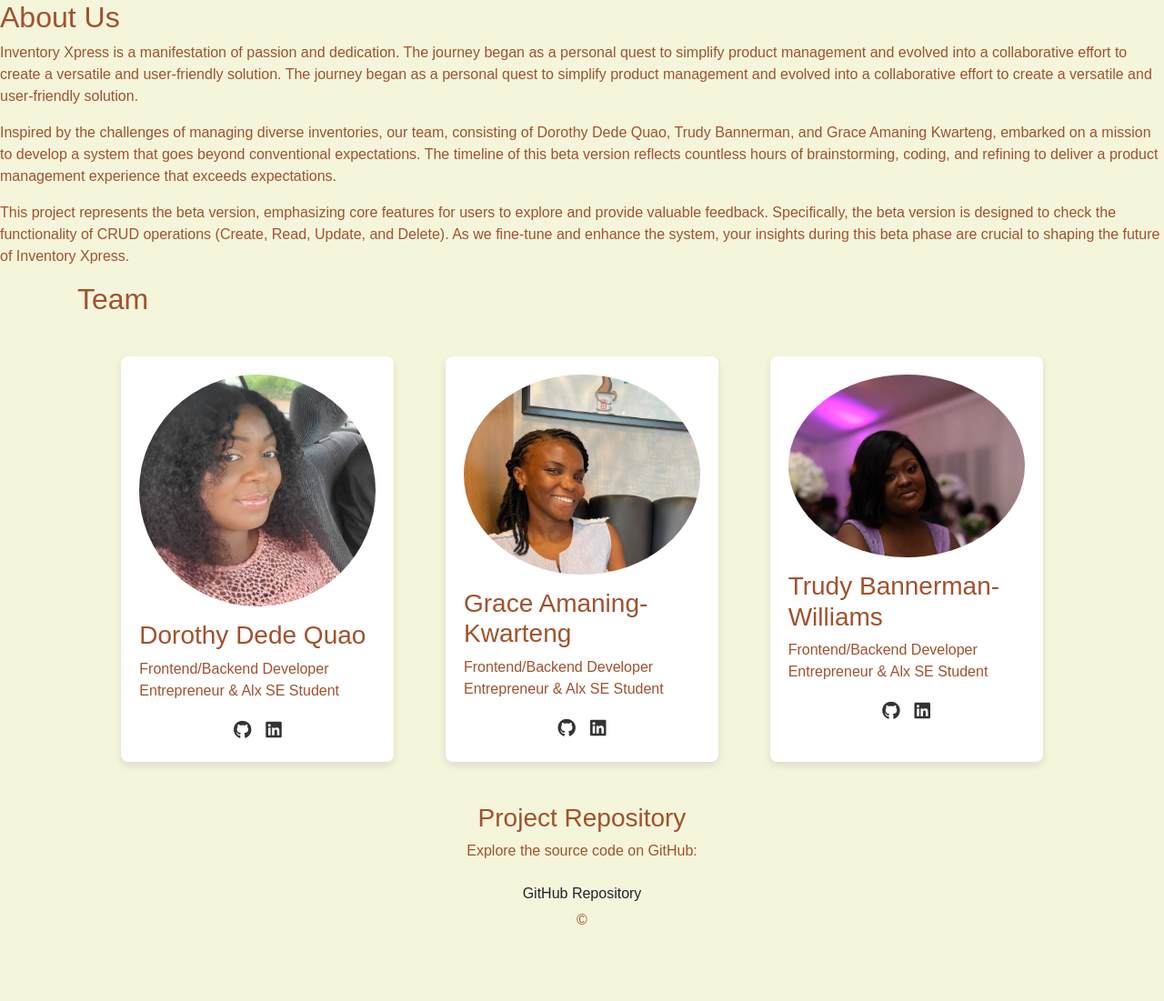
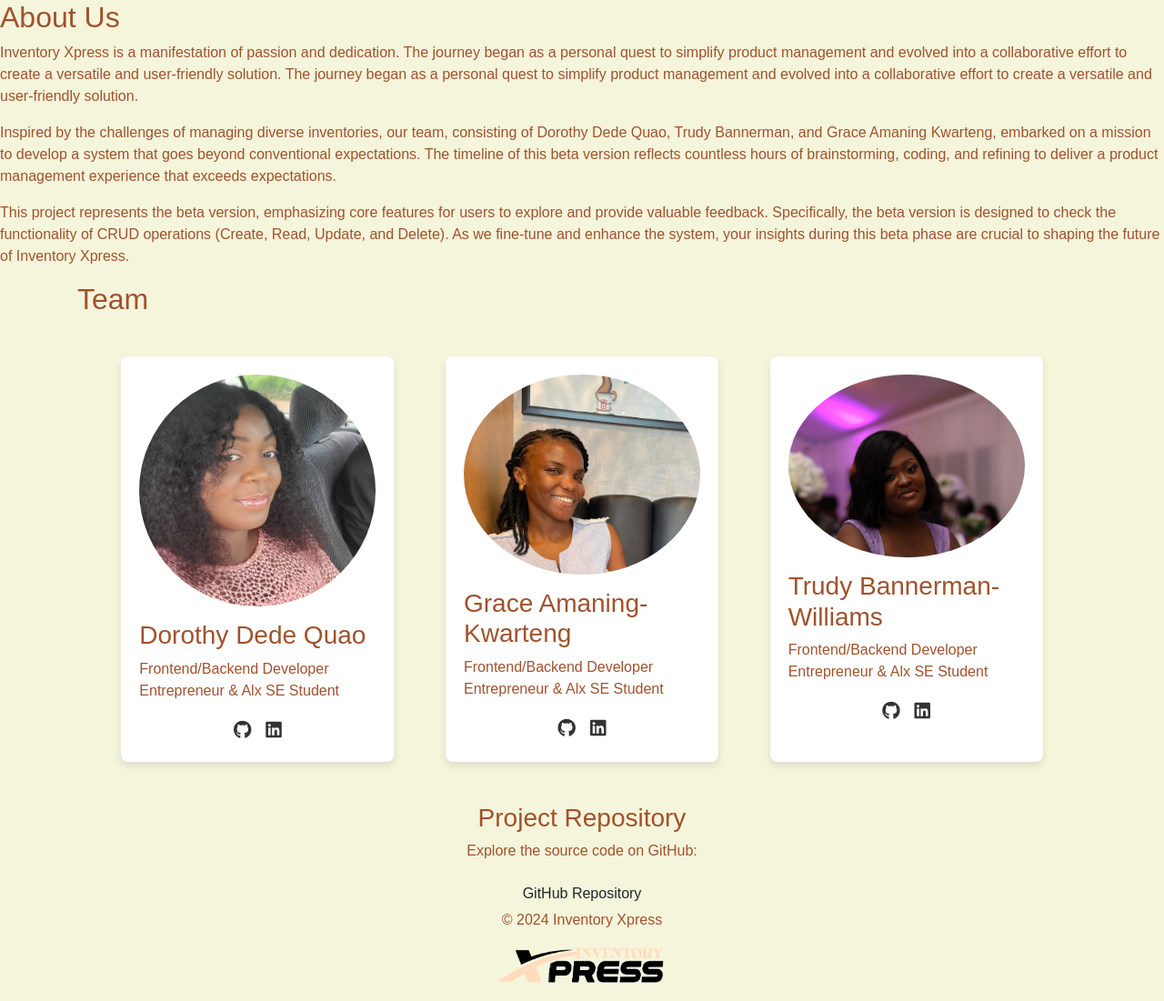
Before and after one commit to jas0n2/Test, a website: page public/fakeabout.html in a window 1280 px wide. Shown: the whole page at 91% size. Before the commit the page ends 1040 px from the top, so only its background shows below. Drawn offline with nearby package versions, Linux system fonts and the light colour scheme.

Commit message:
Update fakeabout.html

```diff
--- a/public/fakeabout.html
+++ b/public/fakeabout.html
@@ -138,7 +138,7 @@
                     <p>Entrepreneur & Alx SE Student</p>
                     <div class="social-icons">
                         <a href="https://github.com/TrudyB-T" target="_blank" class="social-icon"><i class="fab fa-github"></i></a>
-                            <a href="https://www.linkedin.com/in/trudy-bannerman-williams-81a6ba24a"  target="_blank" class="social-icon"><i class="fab fa-linkedin"></i></a>
+                        <a href="https://www.linkedin.com/in/trudy-bannerman-williams-81a6ba24a" target="_blank" class="social-icon"><i class="fab fa-linkedin"></i></a>
                     </div>
                 </div>
             </div>
@@ -150,4 +150,8 @@
             <p>Explore the source code on GitHub:</p>
             <a href="https://github.com/Im-adom/Inventory_Xpress" target="_blank" class="btn">GitHub Repository</a>
         </section>
-            <h6 class="fs-6 fw-bold">&copy;
+        <h6 class="fs-6 fw-bold">&copy; 2024 Inventory Xpress</h6>
+        <img src="InventoryXpresslogo.png" class="logo">
+    </footer>
+</body>
+</html>
```
Lines whose indentation alone changed are shown as unchanged.
